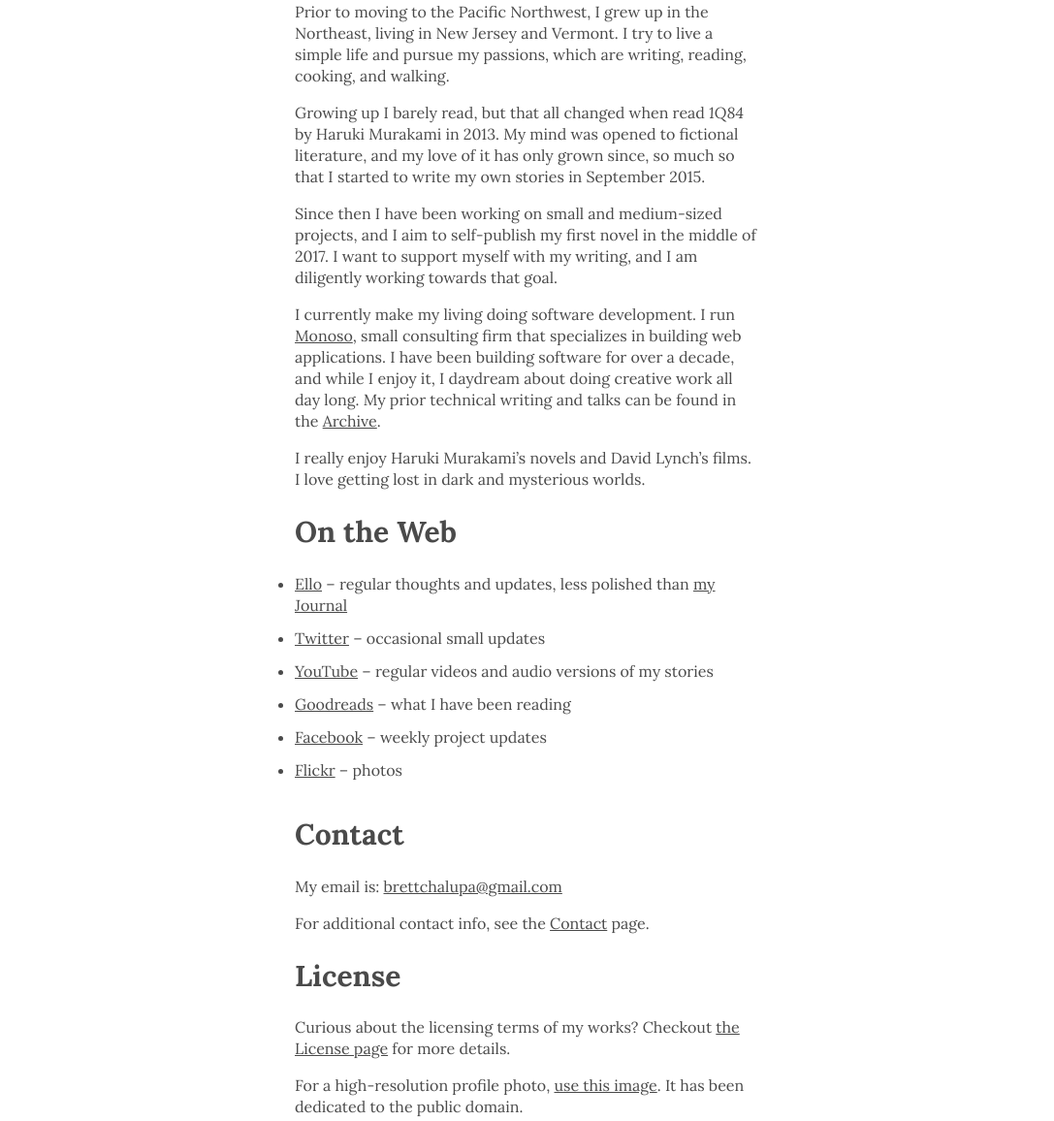
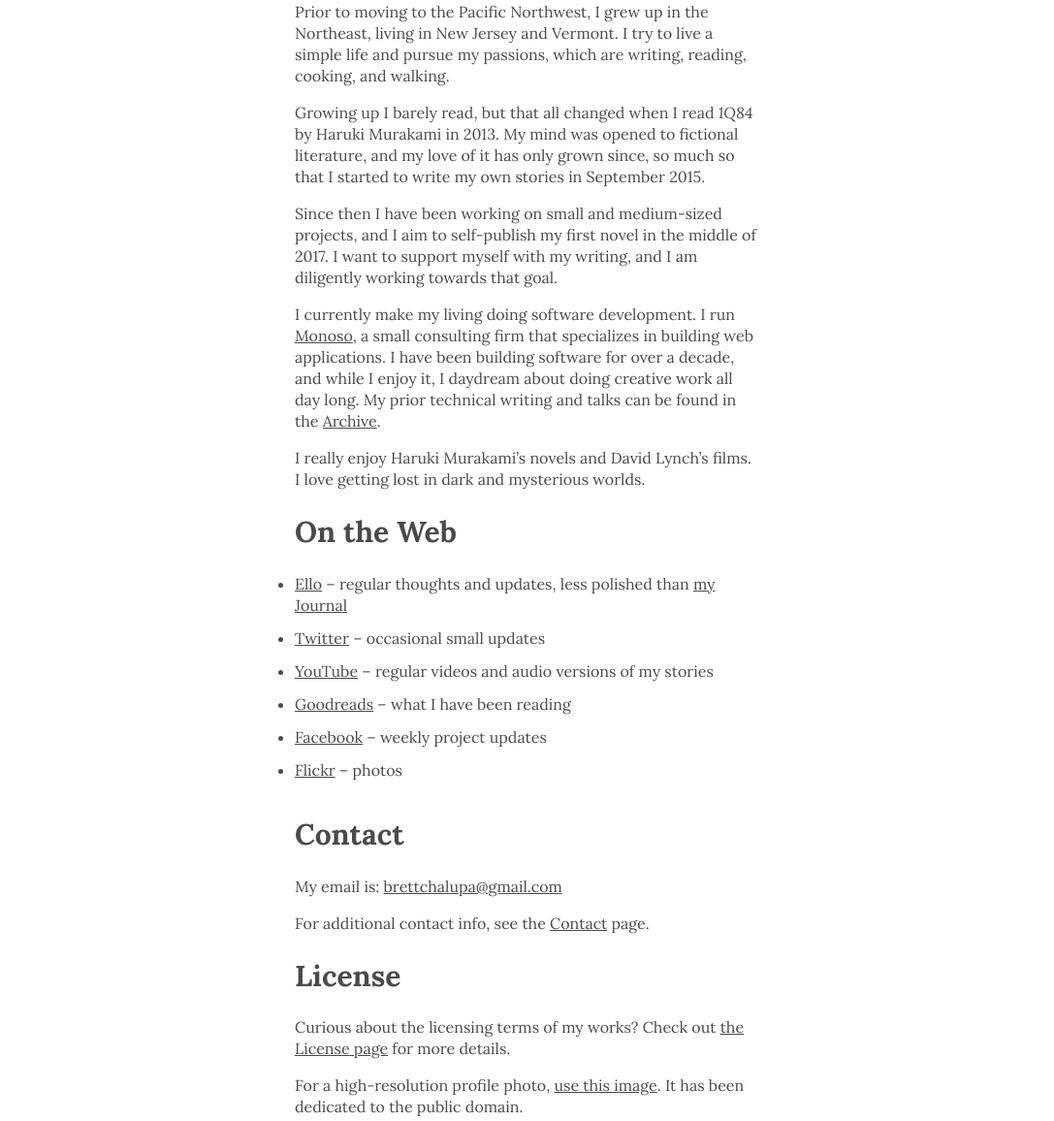
Before and after one commit to brettchalupa/brettchalupa.github.io, a Jekyll site: the page built from about.md, in a window 1280 px wide. Shown: the part 532-1688 px from the top of the page at 97% size, without its empty margins (96-1183 px from the left). Built offline with Jekyll 4.4.1, drawn with Linux system fonts in a browser that asks for light colours; a script that is not in the unit is left out.

Commit message:
Fix a handful of typos
This fixes some typos I noticed on the About page, as well as a minor
one in an old PR post.

```diff
--- a/_posts/2015-11-27-quick-save-indivisible-prototype.markdown
+++ b/_posts/2015-11-27-quick-save-indivisible-prototype.markdown
@@ -19,6 +19,6 @@ into quite a few fights._
 
 This is some gameplay from the Indivisible prototype, a game that is
 raising money via crowdfunding. Interested in playing the prototype or
-supporting the project? Checkout
+supporting the project? Check out
 [http://support-indivisible.com](http://support-indivisible.com) to get
 the free prototype and learn more about the project.
--- a/about.md
+++ b/about.md
@@ -18,7 +18,7 @@ Prior to moving to the Pacific Northwest, I grew up in the Northeast,
 living in New Jersey and Vermont. I try to live a simple life and
 pursue my passions, which are writing, reading, cooking, and walking.
 
-Growing up I barely read, but that all changed when read _1Q84_ by
+Growing up I barely read, but that all changed when I read _1Q84_ by
 Haruki Murakami in 2013. My mind was opened to fictional literature, and
 my love of it has only grown since, so much so that I started to write
 my own stories in September 2015.
@@ -29,7 +29,7 @@ want to support myself with my writing, and I am diligently working
 towards that goal.
 
 I currently make my living doing software development. I run <a
-href='http://www.monoso.co'>Monoso</a>, small consulting firm that
+href='http://www.monoso.co'>Monoso</a>, a small consulting firm that
 specializes in building web applications. I have been building software
 for over a decade, and while I enjoy it, I daydream about doing creative
 work all day long. My prior technical writing and talks can be found in
@@ -56,7 +56,7 @@ For additional contact info, see the [Contact](/contact/) page.
 
 ## License
 
-Curious about the licensing terms of my works? Checkout [the
+Curious about the licensing terms of my works? Check out [the
 License page](/license) for more details.
 
 For a high-resolution profile photo, [use this image](https://www.flickr.com/photos/brettchalupa/31332288711). It has been dedicated to the public domain.
```
